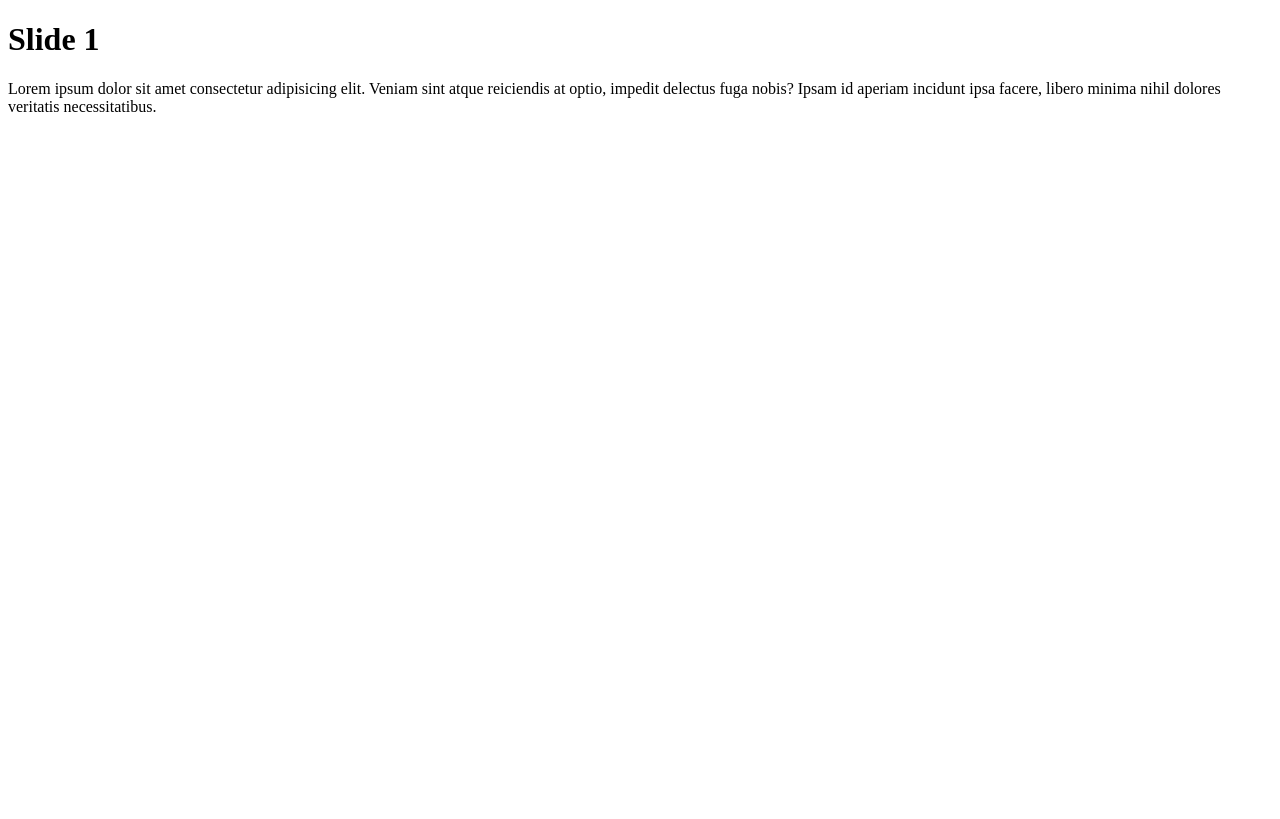
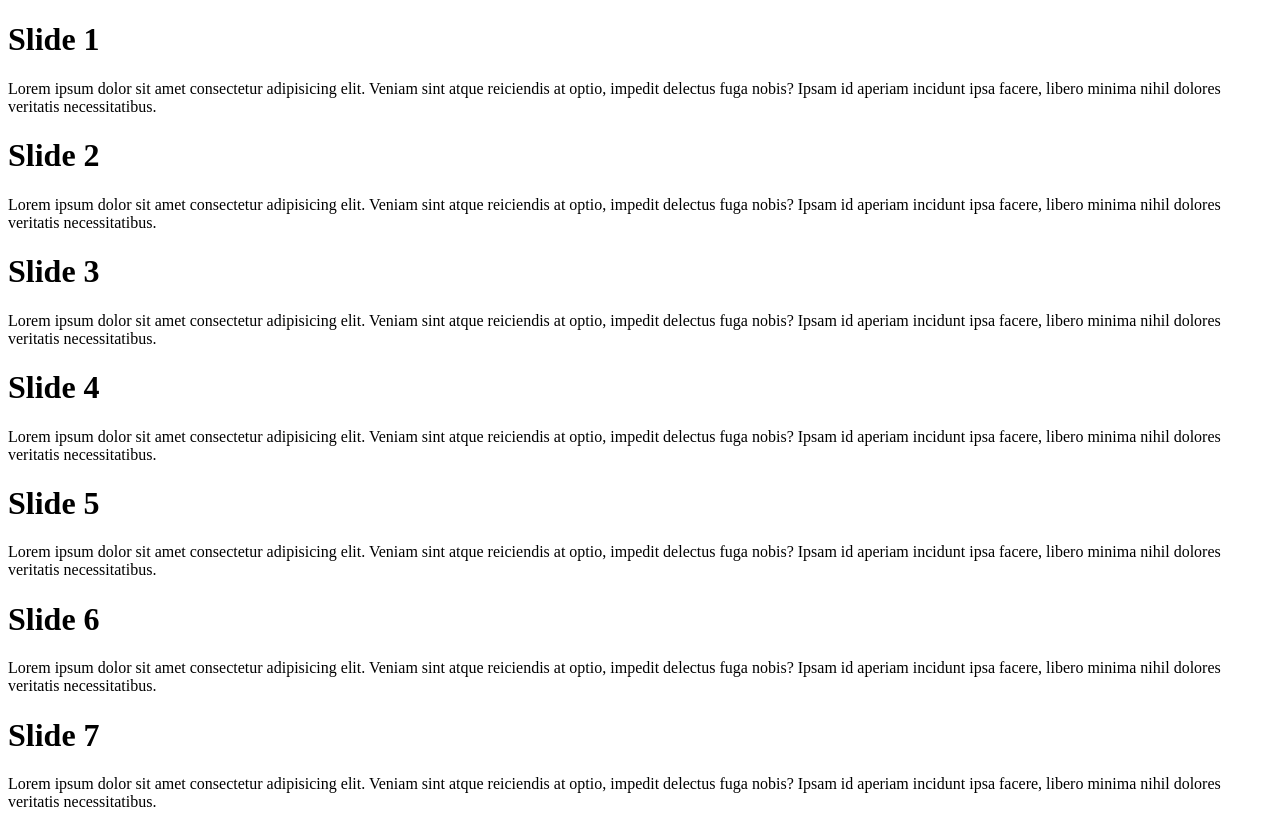
Before and after one commit to AmirTaki/animation-Card-Slider, a plain HTML site: page index.html in a window 1280 px wide. Drawn offline with nearby package versions, Linux system fonts and the light colour scheme.

Commit message:
another item at project

```diff
--- a/index.html
+++ b/index.html
@@ -13,6 +13,30 @@
             <h1>Slide 1</h1>
             Lorem ipsum dolor sit amet consectetur adipisicing elit. Veniam sint atque reiciendis at optio, impedit delectus fuga nobis? Ipsam id aperiam incidunt ipsa facere, libero minima nihil dolores veritatis necessitatibus.
         </div>
+        <div class="item">
+            <h1>Slide 2</h1>
+            Lorem ipsum dolor sit amet consectetur adipisicing elit. Veniam sint atque reiciendis at optio, impedit delectus fuga nobis? Ipsam id aperiam incidunt ipsa facere, libero minima nihil dolores veritatis necessitatibus.
+        </div>
+        <div class="item">
+            <h1>Slide 3</h1>
+            Lorem ipsum dolor sit amet consectetur adipisicing elit. Veniam sint atque reiciendis at optio, impedit delectus fuga nobis? Ipsam id aperiam incidunt ipsa facere, libero minima nihil dolores veritatis necessitatibus.
+        </div>
+        <div class="item">
+            <h1>Slide 4</h1>
+            Lorem ipsum dolor sit amet consectetur adipisicing elit. Veniam sint atque reiciendis at optio, impedit delectus fuga nobis? Ipsam id aperiam incidunt ipsa facere, libero minima nihil dolores veritatis necessitatibus.
+        </div>
+        <div class="item">
+            <h1>Slide 5</h1>
+            Lorem ipsum dolor sit amet consectetur adipisicing elit. Veniam sint atque reiciendis at optio, impedit delectus fuga nobis? Ipsam id aperiam incidunt ipsa facere, libero minima nihil dolores veritatis necessitatibus.
+        </div>
+        <div class="item">
+            <h1>Slide 6</h1>
+            Lorem ipsum dolor sit amet consectetur adipisicing elit. Veniam sint atque reiciendis at optio, impedit delectus fuga nobis? Ipsam id aperiam incidunt ipsa facere, libero minima nihil dolores veritatis necessitatibus.
+        </div>
+        <div class="item">
+            <h1>Slide 7</h1>
+            Lorem ipsum dolor sit amet consectetur adipisicing elit. Veniam sint atque reiciendis at optio, impedit delectus fuga nobis? Ipsam id aperiam incidunt ipsa facere, libero minima nihil dolores veritatis necessitatibus.
+        </div>
     </div>
     <script src = "./src/main.js"></script>
 </body>
```
